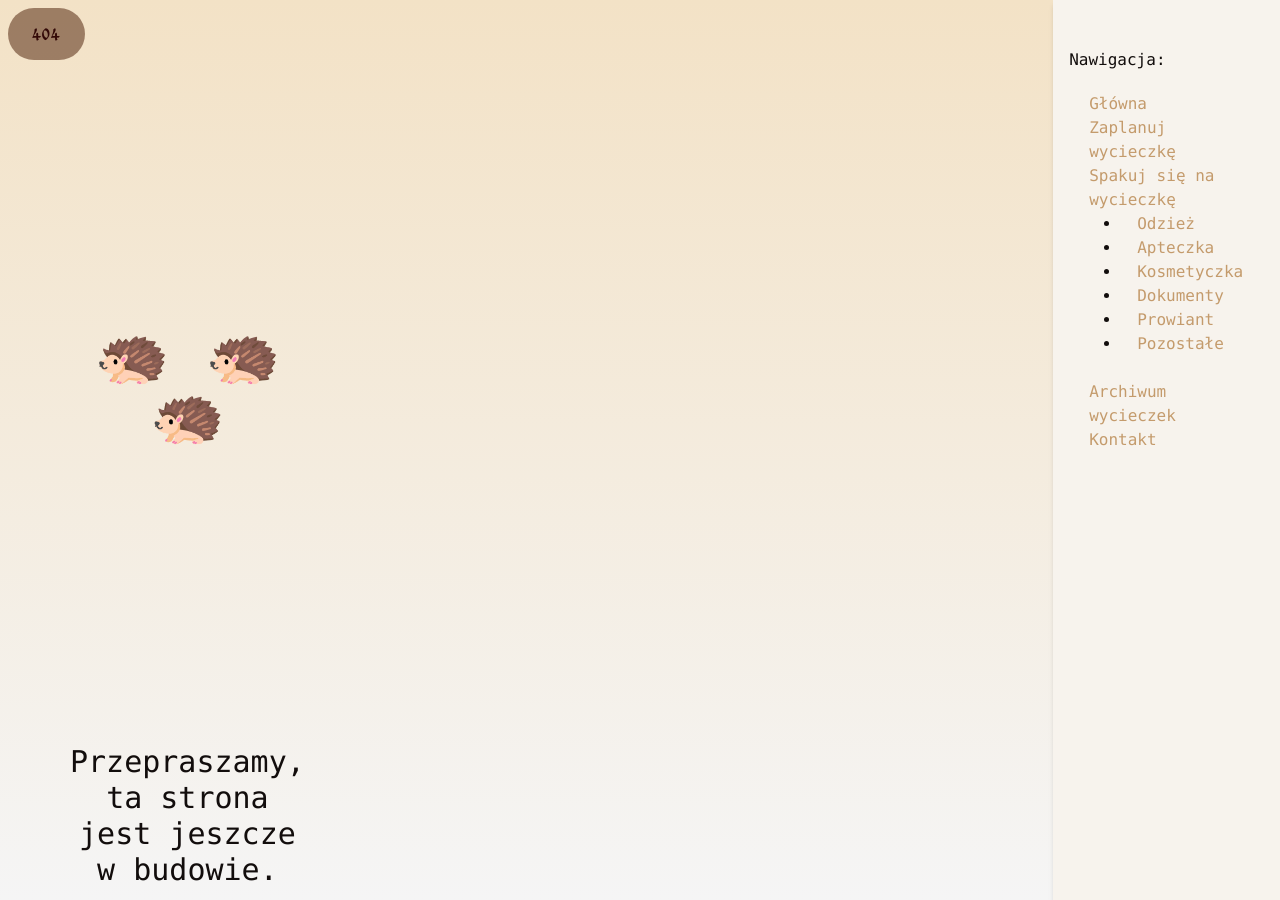
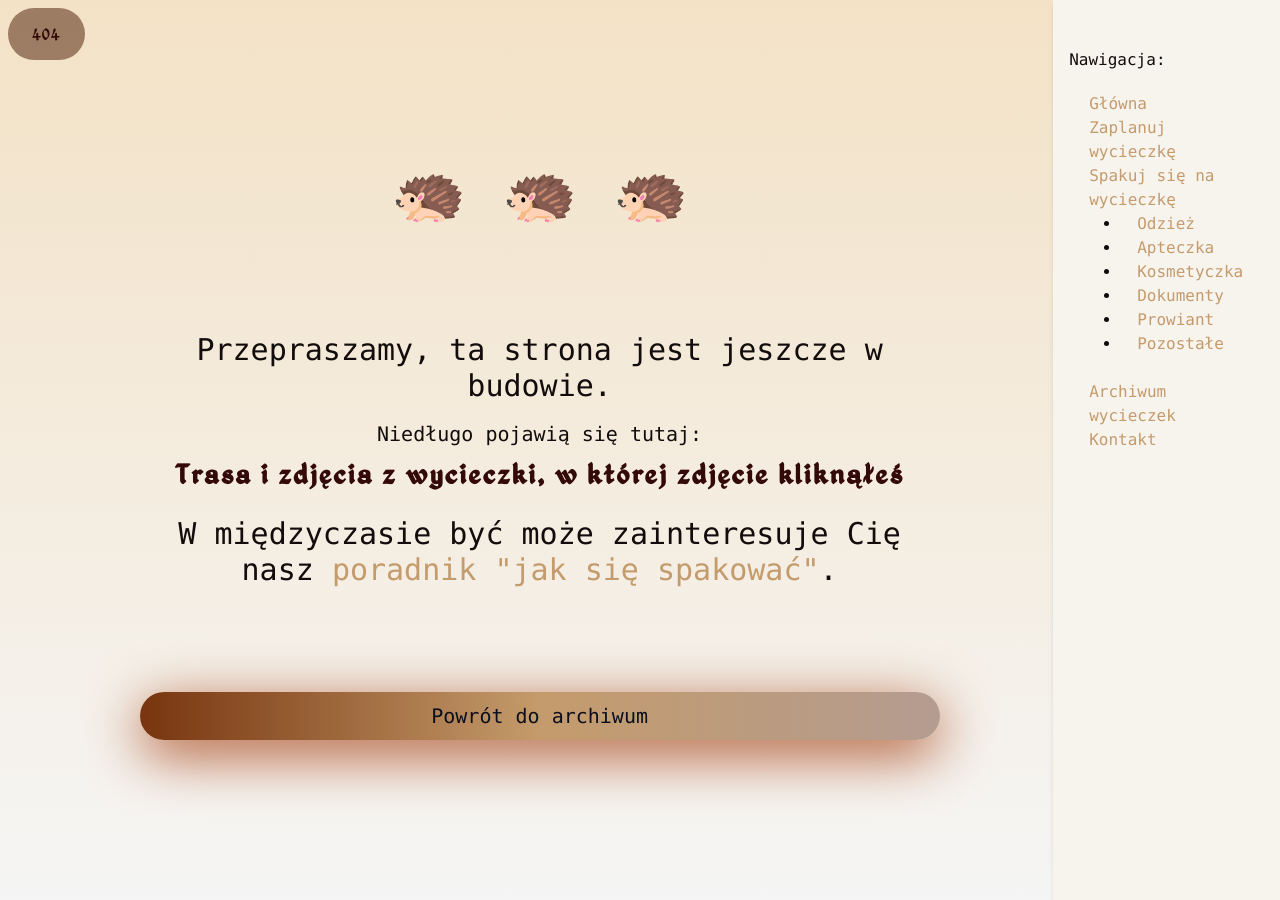
Before and after one commit to kama-pa-go/KGprojects, a Jekyll site: the page built from budowa.md, in a window 1280 px wide and 900 px high. Built offline with Jekyll 4.4.1, drawn with Linux system fonts in a browser that asks for light colours.

Commit message:
Your commit message here

```diff
--- a/_layouts/default1.html
+++ b/_layouts/default1.html
@@ -71,19 +71,20 @@
     <div class="sidebar-overlay"
          :class="{ 'active': sidebarOpen && isMobile }"
          @click="sidebarOpen = false"
-         x-show="isMobile"></div>
+         x-show="isMobile">
+    </div>
 
     <div class="grid grid-cols-1 sm:grid-cols-6 lg:grid-cols-5 gap-6 min-h-screen items-center">
 
       <!-- Main content -->
-      <div class="grid grid-cols-1 sm:grid-cols-6 lg:col-span-4 h-full p-5 py-6 sm:py-15 items-center gap-2">
+      <div class="sm:col-span-4 lg:col-span-4 h-full p-5 py-6 sm:py-15 items-center gap-2">
         {{ content }}
         <br>
       </div>
 
       <!-- Sidebar -->
       <div x-show="!isMobile || sidebarOpen"
-             class="right-0 bg-allmostWhite grid-cols-1 sm:col-span-2 lg:col-span-1 transition-all duration-300 h-full shadow-md"
+          class="right-0 bg-allmostWhite sm:col-span-2 lg:col-span-1 transition-all duration-300 h-full shadow-md"
           :class="{ 'fixed inset-y-0 left-0 z-40 w-full': sidebarOpen && isMobile }">
 
         <div class="fixed top-2 p-4 py-10">
@@ -93,7 +94,7 @@
           </div>
         </div>
       </div>
-
+    </div>
   </div>
 
 
```
Lines whose indentation alone changed are shown as unchanged.
